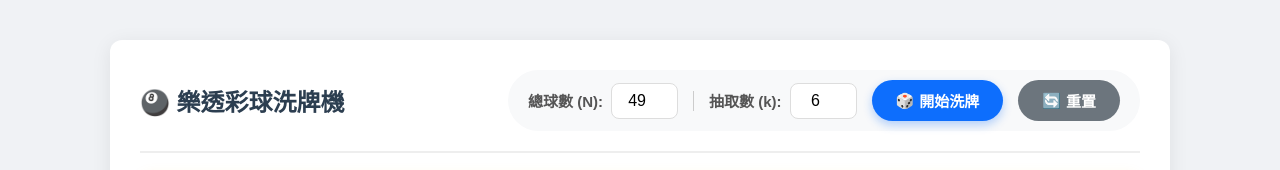
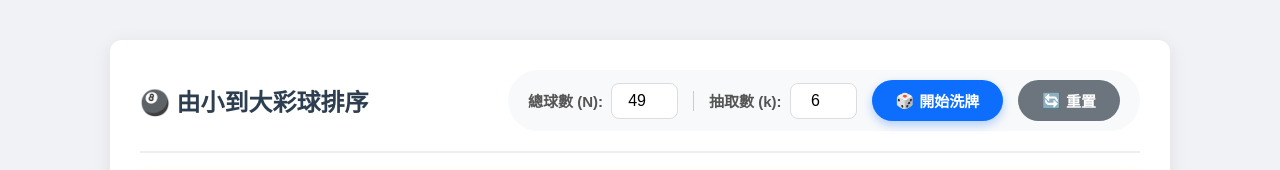
Before and after one commit to lichun95908/bagel, a plain HTML site: page myweb/randon.html in a window 1280 px wide. Shown: the top 170 px of the page. Drawn offline with Linux system fonts and the light colour scheme.

Commit message:
Add files via upload

```diff
--- a/myweb/randon.html
+++ b/myweb/randon.html
@@ -3,7 +3,7 @@
 <head>
     <meta charset="UTF-8">
     <meta name="viewport" content="width=device-width, initial-scale=1.0">
-    <title>樂透彩球模擬器</title>
+    <title>由小到大彩球排序</title>
     <style>
         /* --- 基礎設定 --- */
         body {
@@ -272,7 +272,7 @@
     <div class="container">
         <div class="header-panel">
             <div class="title-group">
-                <h2>🎱 樂透彩球洗牌機</h2>
+                <h2>🎱 由小到大彩球排序</h2>
             </div>
 
             <div class="controls">
```
